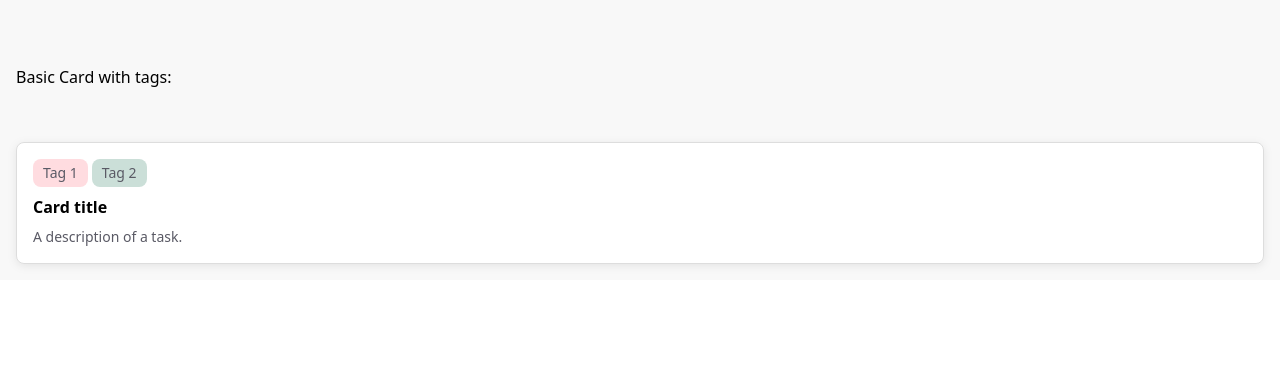
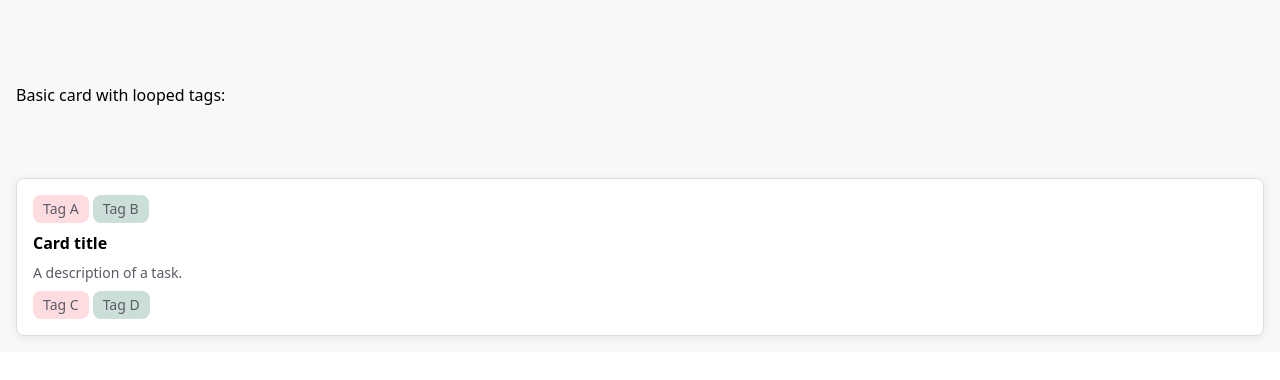
Before and after one commit to ShubhamS021/dailyplanner_react, a React (Create React App) app: page / in a window 1280 px wide. Shown: the top 380 px of the page. Built offline with nearby package versions, Linux system fonts and the light colour scheme.

Commit message:
feat: loop through list of tags

```diff
--- a/src/components/App/App.tsx
+++ b/src/components/App/App.tsx
@@ -4,7 +4,7 @@ export const App = () => {
     return (
         <main className="bg-[#F8F8F8] p-4">
             <div className="grid grid-rows-2 gap-1 items-center">
-                Basic Card with tags:
+                Basic card with looped tags:
                 <CardComponent />
             </div>
         </main>
--- a/src/components/App/Card/Card.tsx
+++ b/src/components/App/Card/Card.tsx
@@ -1,21 +1,45 @@
 import { colors } from '../../../theme/colors';
 import { TagComponent } from '../Tag/Tag';
+
+export interface Tag {
+    id: number;
+    text: string;
+    color: string;
+}
+
+const upperTags: Tag[] = [
+    { id: 1, text: 'Tag A', color: colors.rose },
+    { id: 2, text: 'Tag B', color: colors.green },
+];
+
+const lowerTags: Tag[] = [
+    { id: 1, text: 'Tag C', color: colors.rose },
+    { id: 2, text: 'Tag D', color: colors.green },
+];
+
+export const renderTags = (tags: Tag[]) => {
+    return (
+        <>
+            <div className="flex gap-1">
+                {tags.map((t) => (
+                    <TagComponent key={t.id} color={t.color} text={t.text} />
+                ))}
+            </div>
+        </>
+    );
+};
 
 export const CardComponent = () => {
     return (
         <div className="bg-white border border-solid rounded-lg border-[#DDDDDD] p-4 drop-shadow-[0_2px_4px_rgba(0,0,0,0.08)]">
             <div className="flex flex-col gap-2 items-start">
-                {/* <Tags /> */}
-                <div className="flex gap-1">
-                    <TagComponent color={colors.rose} text="Tag 1" />
-                    <TagComponent color={colors.green} text="Tag 2" />
-                </div>
+                {renderTags(upperTags)}
                 <h3 className="font-semibold text-base">Card title</h3>
                 <p className="text-sm text-[#5A5A65]">
                     A description of a task.
                 </p>
                 {/* <Tasks /> */}
-                {/* <Tags /> */}
+                {renderTags(lowerTags)}
             </div>
         </div>
     );
```
Also changed, not shown: 1 other file (tests, documents, lock files or other folders).
